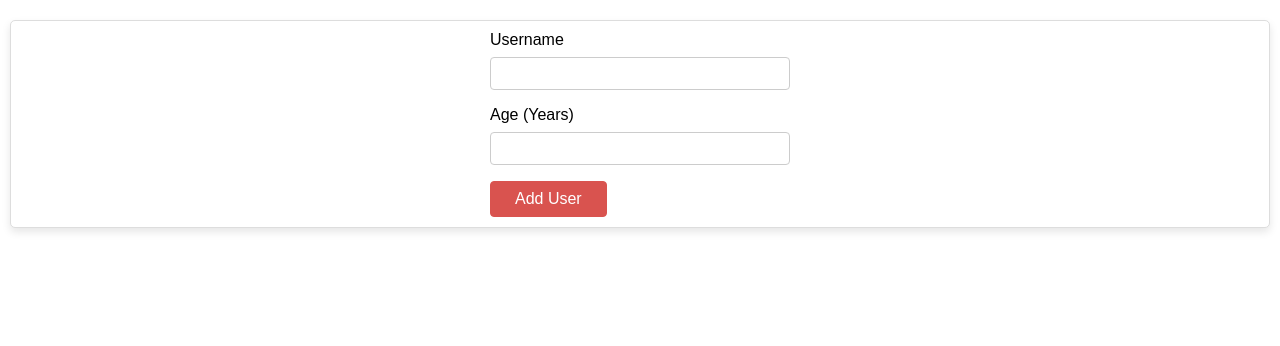
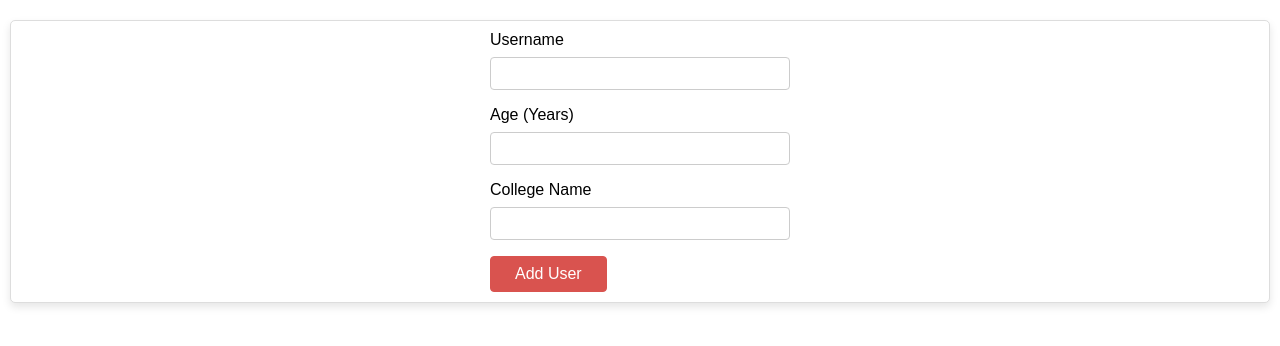
Before and after one commit to HumaRukshan25/01-starting-project-Username-and-age-project, a React (Create React App) app: page / in a window 1280 px wide. Shown: the top 346 px of the page. Built offline with nearby package versions, Linux system fonts and the light colour scheme; the HTML template or start-up script is replaced by a standard one.

Commit message:
added input fiels called college name

```diff
--- a/src/components/Users/AddUser.js
+++ b/src/components/Users/AddUser.js
@@ -11,12 +11,14 @@ const Card = (props) => {
 const AddUser = (props) => {
   const [username, setUsername] = useState('');
   const [age, setAge] = useState('');
+  const [college, setCollege] = useState(''); // New state for College name
   const [submittedData, setSubmittedData] = useState([]);
   const [error, setError] = useState(null);
 
-  // Refs for name and age inputs
+  // Refs for name, age, and college inputs
   const nameInputRef = useRef();
   const ageInputRef = useRef();
+  const collegeInputRef = useRef();
 
   const addUserHandler = (event) => {
     event.preventDefault();
@@ -24,30 +26,34 @@ const AddUser = (props) => {
     // Accessing input values using refs
     const enteredName = nameInputRef.current.value;
     const enteredAge = ageInputRef.current.value;
+    const enteredCollege = collegeInputRef.current.value;
 
     // Validation checks
     if (
       enteredName.trim() === '' ||
       enteredAge.trim() === '' ||
+      enteredCollege.trim() === '' || // Validate College name
       isNaN(enteredAge) ||
       !/^[a-zA-Z]+$/.test(enteredName)
     ) {
-      setError('Please enter valid data for both fields.');
+      setError('Please enter valid data for all fields.');
       return;
     }
 
     // Add your logic for handling user submission here
-    const userData = { username: enteredName, age: enteredAge };
+    const userData = { username: enteredName, age: enteredAge, college: enteredCollege };
     console.log('User Submitted:', userData);
     setSubmittedData((prevData) => [...prevData, userData]);
     // Reset input fields and error state after submission
     setUsername('');
     setAge('');
+    setCollege('');
     setError(null);
 
     // Clear input values using refs
     nameInputRef.current.value = '';
     ageInputRef.current.value = '';
+    collegeInputRef.current.value = '';
   };
 
   return (
@@ -73,6 +79,15 @@ const AddUser = (props) => {
           ref={ageInputRef}
         />
 
+        <label htmlFor="college">College Name</label>
+        <input
+          id="college"
+          type="text"
+          value={college}
+          onChange={(e) => setCollege(e.target.value)}
+          ref={collegeInputRef}
+        />
+
         <button type="submit">Add User</button>
       </form>
 
--- a/src/components/Users/UserList.js
+++ b/src/components/Users/UserList.js
@@ -10,6 +10,7 @@ const UserList = ({ users }) => {
         <div key={index}>
           <p>Username: {user.username}</p>
           <p>Age: {user.age}</p>
+          <p>college name:{user.college}</p>
           <hr />
         </div>
       ))}
```
